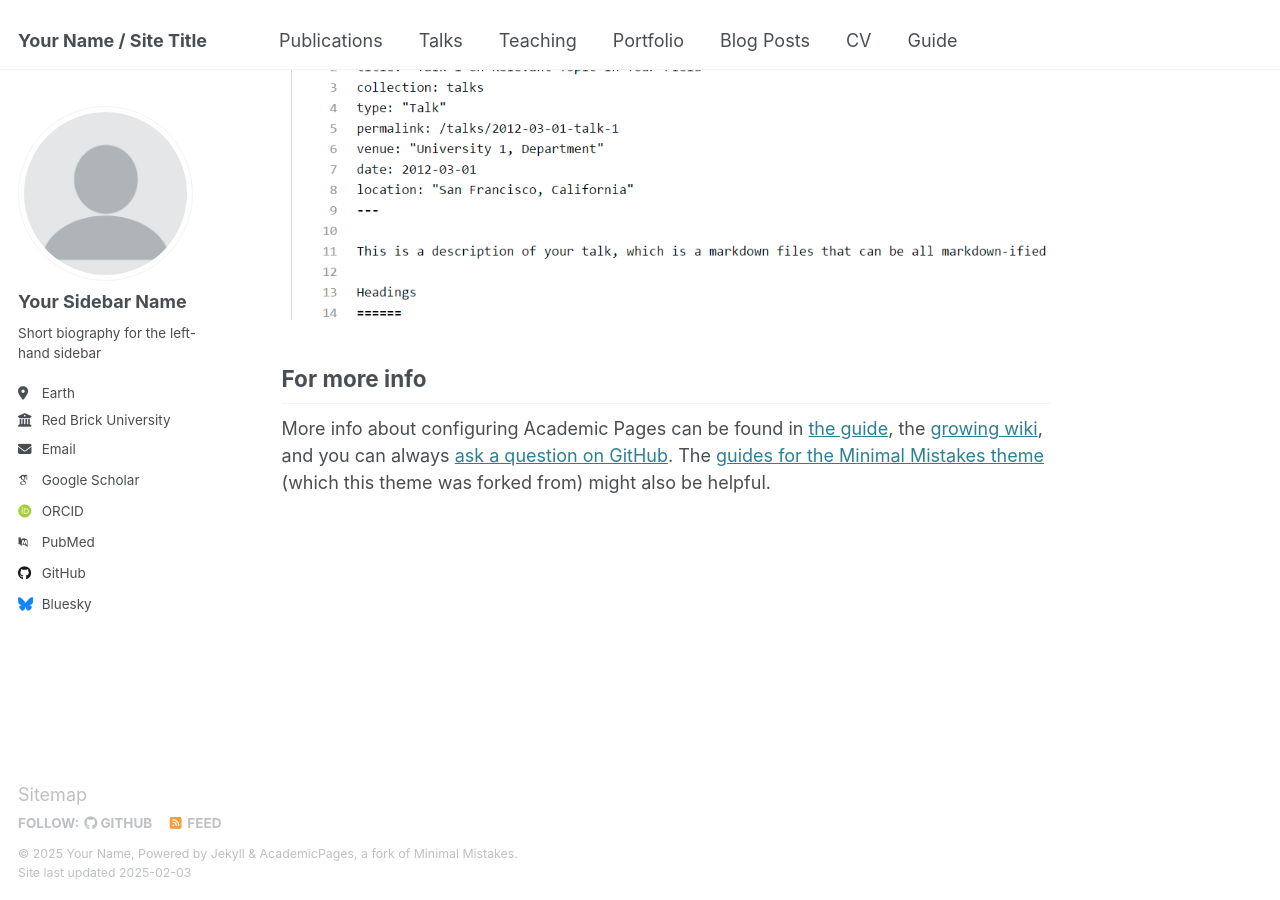
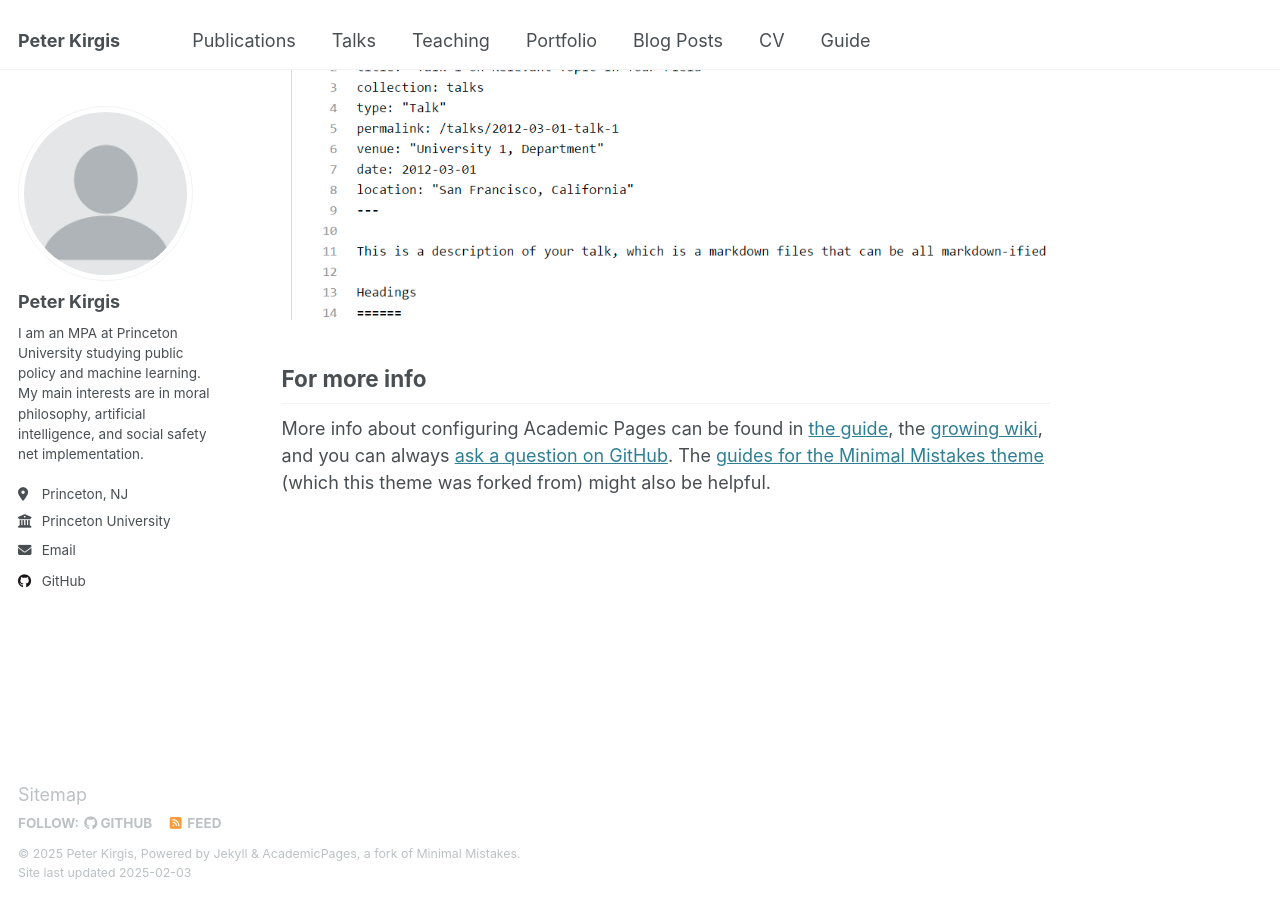
Before and after one commit to peterkirgis/peterkirgis.github.io, a Jekyll site: the page built from _pages/about.md, in a window 1280 px wide and 900 px high, scrolled down 2642 px. Built offline with Jekyll 4.4.1, drawn with Linux system fonts in a browser that asks for light colours; some web fonts are replaced.

Commit message:
first commit

```diff
--- a/_config.yml
+++ b/_config.yml
@@ -9,13 +9,13 @@
 # Basic Site Settings
 locale                   : "en-US"
 site_theme               : "default"
-title                    : "Your Name / Site Title"
+title                    : "Peter Kirgis"
 title_separator          : "-"
-name                     : &name "Your Name"
-description              : &description "personal description"
-url                      : https://academicpages.github.io # the base hostname & protocol for your site e.g. "https://[your GitHub username].github.io"
+name                     : &name "Peter Kirgis"
+description              : &description "I am an MPA at Princeton University studying public policy and machine learning. My main interests are in moral philosophy, artificial intelligence, and social safety net implementation."
+url                      : https://peterkirgis.github.io # the base hostname & protocol for your site e.g. "https://[your GitHub username].github.io"
 baseurl                  : "" # the subpath of your site, e.g. "/blog"
-repository               : "academicpages/academicpages.github.io"
+repository               : "peterkirgis/peterkirgis.github.io"
 
 # Site Author - The following control what appear as part of the author content on the side bar.
 #               If a field is blank the icon and link will not appear, otherwise it will be shown.
@@ -23,21 +23,21 @@ repository               : "academicpages/academicpages.github.io"
 author:
   # Biographic information
   avatar           : "profile.png"
-  name             : "Your Sidebar Name"
+  name             : "Peter Kirgis"
   pronouns         : # example: "she/her"
-  bio              : "Short biography for the left-hand sidebar"
-  location         : "Earth"
-  employer         : "Red Brick University"
+  bio              : "I am an MPA at Princeton University studying public policy and machine learning. My main interests are in moral philosophy, artificial intelligence, and social safety net implementation."
+  location         : "Princeton, NJ"
+  employer         : "Princeton University"
   uri              : # URL
-  email            : "none@example.org"
+  email            : "pk7019@princeton.edu"
 
   # Academic websites
   arxiv            : # URL - Update with the correct link to your profile
-  googlescholar    : "https://scholar.google.com/citations?user=PS_CX0AAAAAJ"
+  googlescholar    : # "https://scholar.google.com/citations?user=PS_CX0AAAAAJ"
   impactstory      : # URL
-  orcid            : "http://orcid.org/yourorcidurl"
+  orcid            : # "http://orcid.org/yourorcidurl"
   semantic         : # URL
-  pubmed           : "https://www.ncbi.nlm.nih.gov/pubmed/?term=john+snow"
+  pubmed           : # "https://www.ncbi.nlm.nih.gov/pubmed/?term=john+snow"
   researchgate     : # URL
   scopus           : # URL
 
@@ -45,12 +45,12 @@ author:
   bitbucket        : # Username - Update with your username on the site
   codepen          : # Username
   dribbble         : # Username
-  github           : "academicpages"
+  github           : "peterkirgis"
   kaggle           : # Username
   stackoverflow    : # User number or user number and name (i.e., use "1" or "1/jeff-atwood")
 
   # Social media
-  bluesky          : "bsky.app" # Replace this with you Bluesky username
+  bluesky          : #"bsky.app" # Replace this with you Bluesky username
   facebook         : # Username
   flickr           : # Username
   foursquare       : # Username
```
Also changed, not shown: 1 other file.
